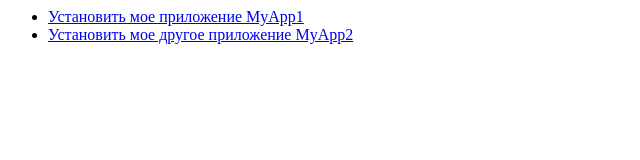
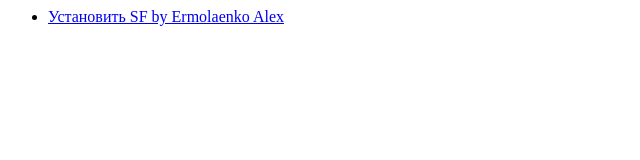
Before and after one commit to AlexHurray/alexhurray.github.io, a plain HTML site: page index.html in a window 1280 px wide. Shown: the whole page, without its empty margins (0-640 px from the left). Drawn offline with Linux system fonts and the light colour scheme.

Commit message:
Update index.html

```diff
--- a/index.html
+++ b/index.html
@@ -9,10 +9,8 @@
 </head>
 <body>
 <ul>
-    <li><a href="itms-services://?action=download-manifest&url=http://mybucketname.s3.amazonaws.com/MyApp1.plist">
-                Установить мое приложение MyApp1</a></li>
-    <li><a href="itms-services://?action=download-manifest&url=http://mybucketname.s3.amazonaws.com/MyApp2.plist">
-                Установить мое другое приложение MyApp2</a></li>
+    <li><a href="itms-services://?action=download-manifest&url=https://cdn.elari.systems/sf/manifest.plist">
+                Установить SF by Ermolaenko Alex</a></li>
     </ul>
 </body>
 </html>
```
